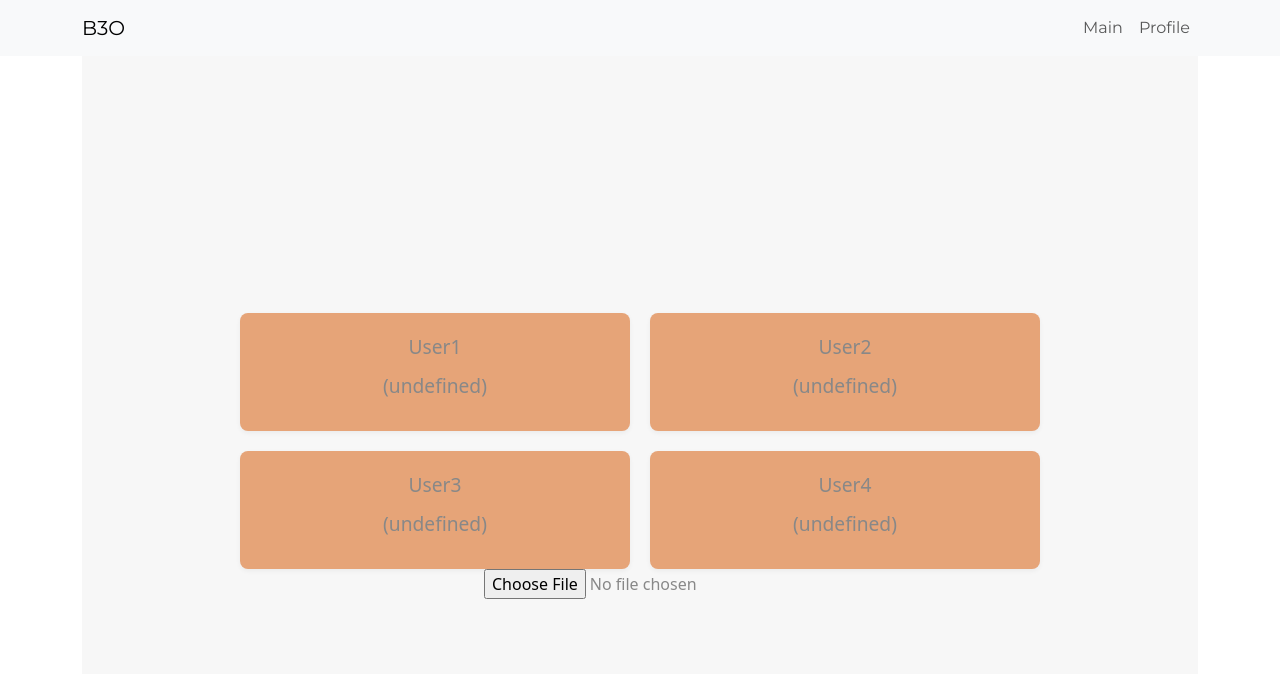
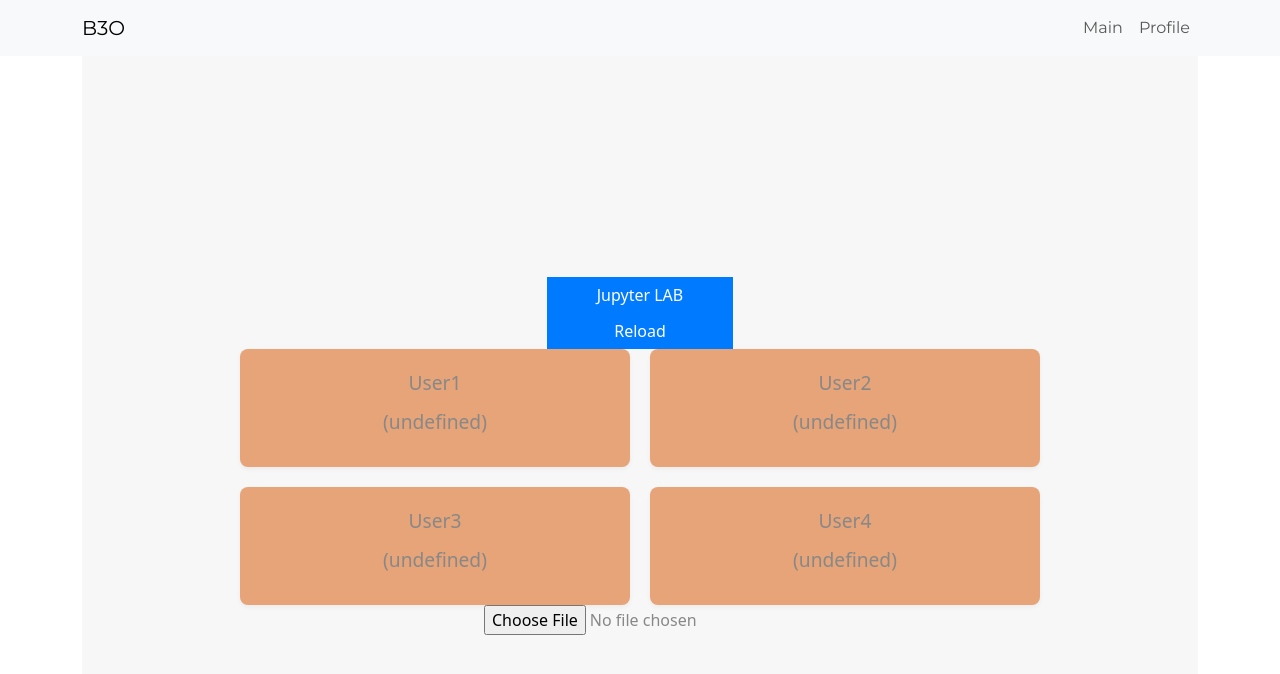
Before and after one commit to ACS-High-School/Frontend, a React (Create React App) app: page /fl/1 in a window 1280 px wide. Shown: the top 674 px of the page. Built offline with nearby package versions, Linux system fonts and the light colour scheme; no server answers; what aws-amplify, aws-jwt-verify would draw is missing.

Commit message:
AHSK-251 feat : JupyterLab 과 reload 버튼 추가
- JupyterLab 리다이렉션 버튼 구현
- Reload 버튼 구현
- 버튼에 대한 API 는 구현 필요

```diff
--- a/src/components/FLPage.jsx
+++ b/src/components/FLPage.jsx
@@ -32,8 +32,24 @@ function FLPage() {
 
   const allFilesUploaded = users.every(user => user.fileUploaded);
 
+  // Jupyter Lab을 여는 함수
+  const openJupyterLab = () => {
+    // 여기에 Jupyter Lab 페이지를 여는 로직을 추가하세요.
+    // 예: window.open('Jupyter Lab URL');
+  };
+
+  // 페이지를 새로고침하는 함수
+  const reloadPage = () => {
+    window.location.reload();
+  };
+
+
   return (
     <div className="fl-page">
+      <div className="btn_header">
+        <button onClick={openJupyterLab} className="jupyter-lab-btn">Jupyter LAB</button>
+        <button onClick={reloadPage} className="reload-btn">Reload</button>
+      </div>
       <div className="user-list">
         {users.map(user => (
           <div key={user.id} className={`user-component ${user.fileUploaded ? 'uploaded' : ''}`}>
```
